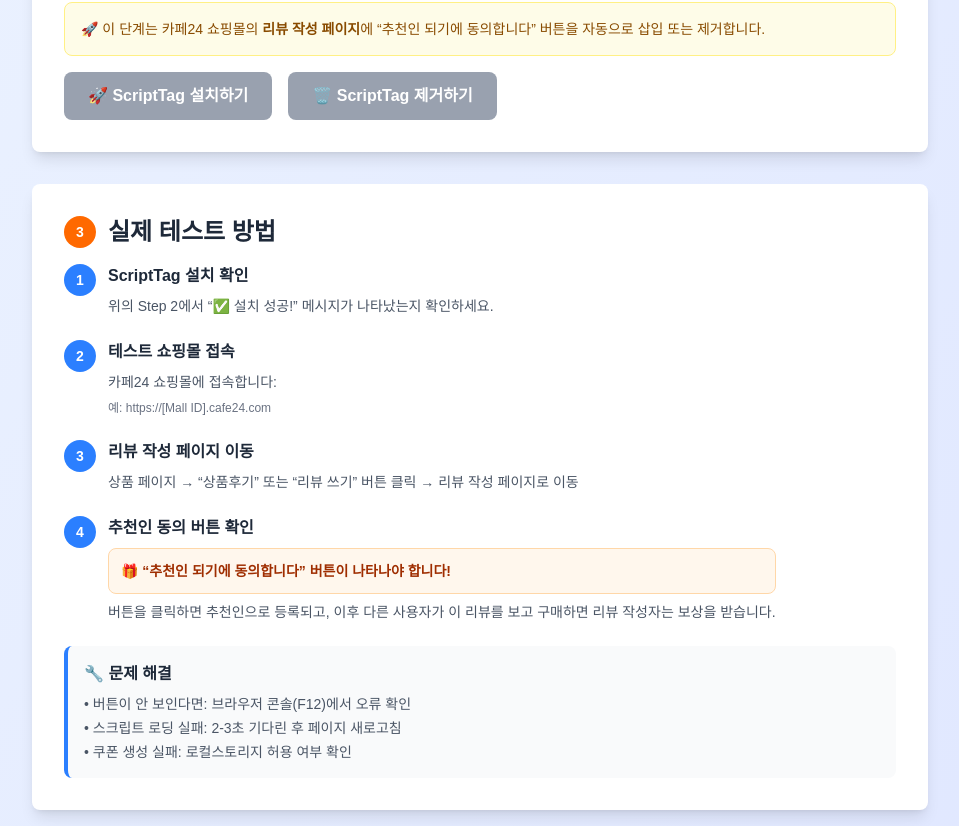
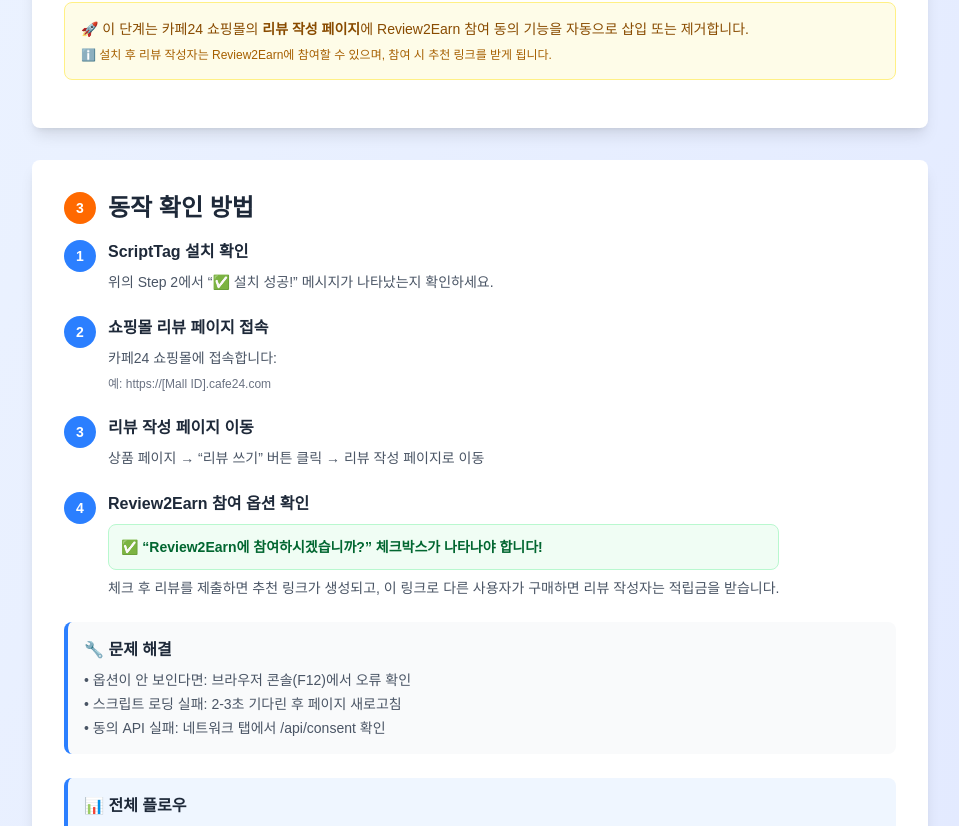
Before and after one commit to parktaejun-dev/review2earn, a Next.js app: page / in a window 1280 px wide. Shown: the part 1186-2012 px from the top of the page, without its empty margins (160-1119 px from the left). Built offline with nearby package versions, Linux system fonts and the light colour scheme.

Commit message:
page.tsx

```diff
--- a/src/app/page.tsx
+++ b/src/app/page.tsx
@@ -449,91 +449,97 @@
 <div className="bg-white rounded-lg shadow-lg p-8 mb-8">
   <h2 className="text-2xl font-bold text-gray-800 mb-4 flex items-center">
     <span className="bg-green-500 text-white rounded-full w-8 h-8 flex items-center justify-center text-sm mr-3">2</span>
-            리뷰 추천인 동의 버튼 설치/제거
+    Review2Earn 스크립트 설치/제거
   </h2>
 
   <div className="mb-4 p-4 bg-yellow-50 border border-yellow-200 rounded-lg">
     <p className="text-sm text-yellow-800">
-              🚀 이 단계는 카페24 쇼핑몰의 <strong>리뷰 작성 페이지</strong>에 &ldquo;추천인 되기에 동의합니다&rdquo; 버튼을 자동으로 삽입 또는 제거합니다.
+      🚀 이 단계는 카페24 쇼핑몰의 <strong>리뷰 작성 페이지</strong>에 Review2Earn 참여 동의 기능을 자동으로 삽입 또는 제거합니다.
+    </p>
+    <p className="text-xs text-yellow-700 mt-2">
+      ℹ️ 설치 후 리뷰 작성자는 Review2Earn에 참여할 수 있으며, 참여 시 추천 링크를 받게 됩니다.
     </p>
   </div>
 
-          <div className="flex space-x-4">
-            <button
-              onClick={installScriptTag}
-              disabled={isInstallingScript || !connectionResult?.success}
-              className={`px-6 py-3 rounded-lg font-semibold text-white transition-all duration-300 ${
-                isInstallingScript || !connectionResult?.success
-                  ? 'bg-gray-400 cursor-not-allowed'
-                  : 'bg-green-500 hover:bg-green-600 transform hover:scale-105'
-              }`}
-            >
-              {isInstallingScript ? '⏳ 설치 중...' : '🚀 ScriptTag 설치하기'}
-            </button>
-
-            <button
-              onClick={uninstallScriptTag}
-              disabled={isUninstalling || !connectionResult?.success}
-              className={`px-6 py-3 rounded-lg font-semibold text-white transition-all duration-300 ${
-                isUninstalling || !connectionResult?.success
-                  ? 'bg-gray-400 cursor-not-allowed'
-                  : 'bg-red-500 hover:bg-red-600 transform hover:scale-105'
-              }`}
-            >
-              {isUninstalling ? '⏳ 제거 중...' : '🗑️ ScriptTag 제거하기'}
-            </button>
+  {/* 버튼들... */}
 </div>
 
-          {scriptTagResult && (
-            <div className={`mt-4 p-4 rounded-lg ${
-              scriptTagResult.success
-                ? 'bg-green-50 border border-green-200'
-                : 'bg-red-50 border border-red-200'
-            }`}>
-              {scriptTagResult.success && (
-                <div className="mb-3">
-                  <span className="text-green-600 font-semibold">✅ 설치 성공!</span>
-                  <div className="text-sm text-gray-600 mt-2">
-                    <div>적용 위치: {scriptTagResult.scriptLocation}</div>
-                    <div className="text-blue-600 mt-2">{scriptTagResult.nextStep}</div>
+{/* Step 3: 테스트 가이드 */}
+<div className="bg-white rounded-lg shadow-lg p-8">
+  <h2 className="text-2xl font-bold text-gray-800 mb-4 flex items-center">
+    <span className="bg-orange-500 text-white rounded-full w-8 h-8 flex items-center justify-center text-sm mr-3">3</span>
+    동작 확인 방법
+  </h2>
+
+  <div className="space-y-6">
+    <div className="flex items-start space-x-3">
+      <div className="w-8 h-8 bg-blue-500 text-white rounded-full flex items-center justify-center font-bold text-sm flex-shrink-0">1</div>
+      <div>
+        <h3 className="font-semibold text-gray-800 mb-2">ScriptTag 설치 확인</h3>
+        <p className="text-gray-600 text-sm">위의 Step 2에서 &ldquo;✅ 설치 성공!&rdquo; 메시지가 나타났는지 확인하세요.</p>
       </div>
     </div>
-              )}
-              <details className="mt-2">
-                <summary className="cursor-pointer text-sm font-medium">상세 정보 보기</summary>
-                <pre className="text-xs mt-2 p-2 bg-gray-100 rounded overflow-auto">
-                  {JSON.stringify(scriptTagResult, null, 2)}
-                </pre>
-              </details>
+
+    <div className="flex items-start space-x-3">
+      <div className="w-8 h-8 bg-blue-500 text-white rounded-full flex items-center justify-center font-bold text-sm flex-shrink-0">2</div>
+      <div>
+        <h3 className="font-semibold text-gray-800 mb-2">쇼핑몰 리뷰 페이지 접속</h3>
+        <p className="text-gray-600 text-sm mb-2">
+          카페24 쇼핑몰에 접속합니다:
+        </p>
+        <p className="text-xs text-gray-500">
+          예: https://[Mall ID].cafe24.com
+        </p>
       </div>
-          )}
+    </div>
 
-          {uninstallResult && (
-            <div className={`mt-4 p-4 rounded-lg ${
-              uninstallResult.success
-                ? 'bg-green-50 border border-green-200'
-                : 'bg-red-50 border border-red-200'
-            }`}>
-              <div className="mb-3">
-                <span className={uninstallResult.success ? "text-green-600 font-semibold" : "text-red-600 font-semibold"}>
-                  {uninstallResult.success ? '✅ 제거 성공!' : '❌ 제거 실패'}
-                </span>
-                <p className="text-sm text-gray-600 mt-1">{uninstallResult.message}</p>
-                {uninstallResult.removedCount !== undefined && (
-                  <p className="text-xs text-gray-500 mt-1">
-                    제거됨: {uninstallResult.removedCount} / 발견: {uninstallResult.totalFound}
+    <div className="flex items-start space-x-3">
+      <div className="w-8 h-8 bg-blue-500 text-white rounded-full flex items-center justify-center font-bold text-sm flex-shrink-0">3</div>
+      <div>
+        <h3 className="font-semibold text-gray-800 mb-2">리뷰 작성 페이지 이동</h3>
+        <p className="text-gray-600 text-sm">
+          상품 페이지 → &ldquo;리뷰 쓰기&rdquo; 버튼 클릭 → 리뷰 작성 페이지로 이동
         </p>
-                )}
       </div>
-              <details className="mt-2">
-                <summary className="cursor-pointer text-sm font-medium">상세 정보 보기</summary>
-                <pre className="text-xs mt-2 p-2 bg-gray-100 rounded overflow-auto">
-                  {JSON.stringify(uninstallResult, null, 2)}
-                </pre>
-              </details>
     </div>
-          )}
+
+    <div className="flex items-start space-x-3">
+      <div className="w-8 h-8 bg-blue-500 text-white rounded-full flex items-center justify-center font-bold text-sm flex-shrink-0">4</div>
+      <div>
+        <h3 className="font-semibold text-gray-800 mb-2">Review2Earn 참여 옵션 확인</h3>
+        <div className="bg-green-50 border border-green-200 rounded-lg p-3 mb-2">
+          <p className="text-green-800 text-sm font-semibold">
+            ✅ &ldquo;Review2Earn에 참여하시겠습니까?&rdquo; 체크박스가 나타나야 합니다!
+          </p>
         </div>
+        <p className="text-gray-600 text-sm">
+          체크 후 리뷰를 제출하면 추천 링크가 생성되고, 이 링크로 다른 사용자가 구매하면 리뷰 작성자는 적립금을 받습니다.
+        </p>
+      </div>
+    </div>
+
+    <div className="bg-gray-50 p-4 rounded-lg border-l-4 border-blue-500">
+      <h4 className="font-semibold text-gray-800 mb-2">🔧 문제 해결</h4>
+      <ul className="text-sm text-gray-600 space-y-1">
+        <li>• 옵션이 안 보인다면: 브라우저 콘솔(F12)에서 오류 확인</li>
+        <li>• 스크립트 로딩 실패: 2-3초 기다린 후 페이지 새로고침</li>
+        <li>• 동의 API 실패: 네트워크 탭에서 /api/consent 확인</li>
+      </ul>
+    </div>
+
+    <div className="bg-blue-50 p-4 rounded-lg border-l-4 border-blue-500">
+      <h4 className="font-semibold text-gray-800 mb-2">📊 전체 플로우</h4>
+      <ol className="text-sm text-gray-600 space-y-2">
+        <li><strong>1. 리뷰 작성자(A):</strong> 리뷰 작성 + Review2Earn 참여 동의</li>
+        <li><strong>2. 시스템:</strong> 추천 링크 생성 (예: /product/100?ref=R2E...)</li>
+        <li><strong>3. 공유:</strong> 작성자(A)가 SNS/블로그에 추천 링크 공유</li>
+        <li><strong>4. 구매자(B):</strong> 추천 링크 클릭 → 상품 구매</li>
+        <li><strong>5. 보상:</strong> 작성자(A)에게 구매 금액의 1% 적립금 지급</li>
+      </ol>
+    </div>
+  </div>
+</div>
+
 
         {/* Step 3: 테스트 가이드 */}
         <div className="bg-white rounded-lg shadow-lg p-8">
```
Lines whose indentation alone changed are shown as unchanged.
